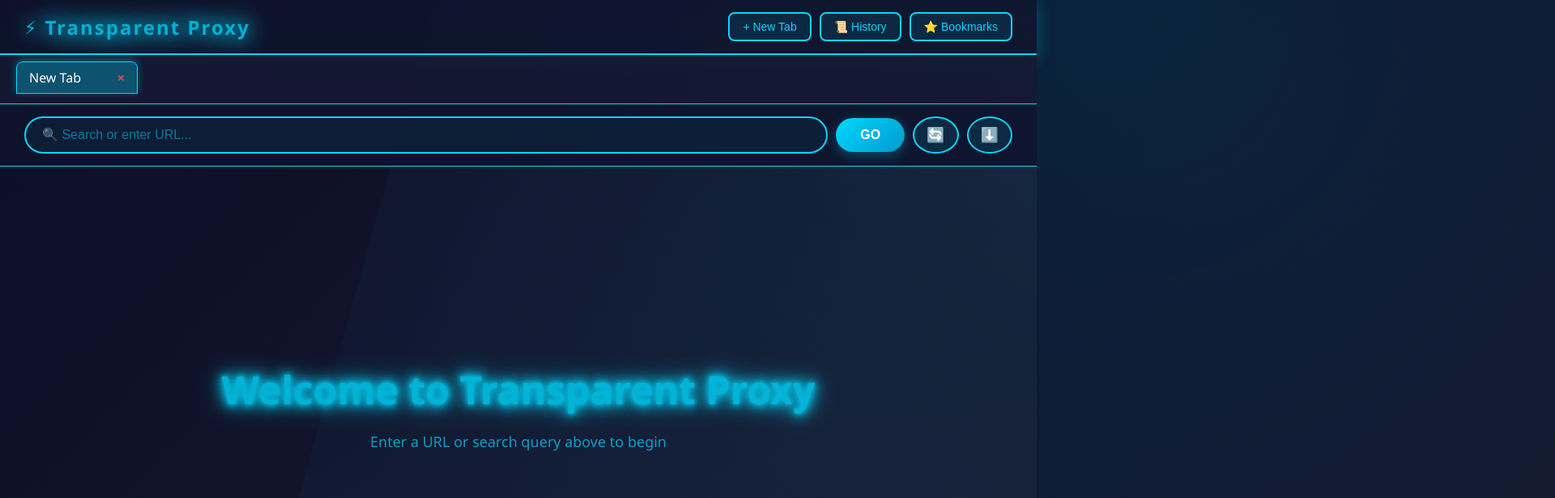
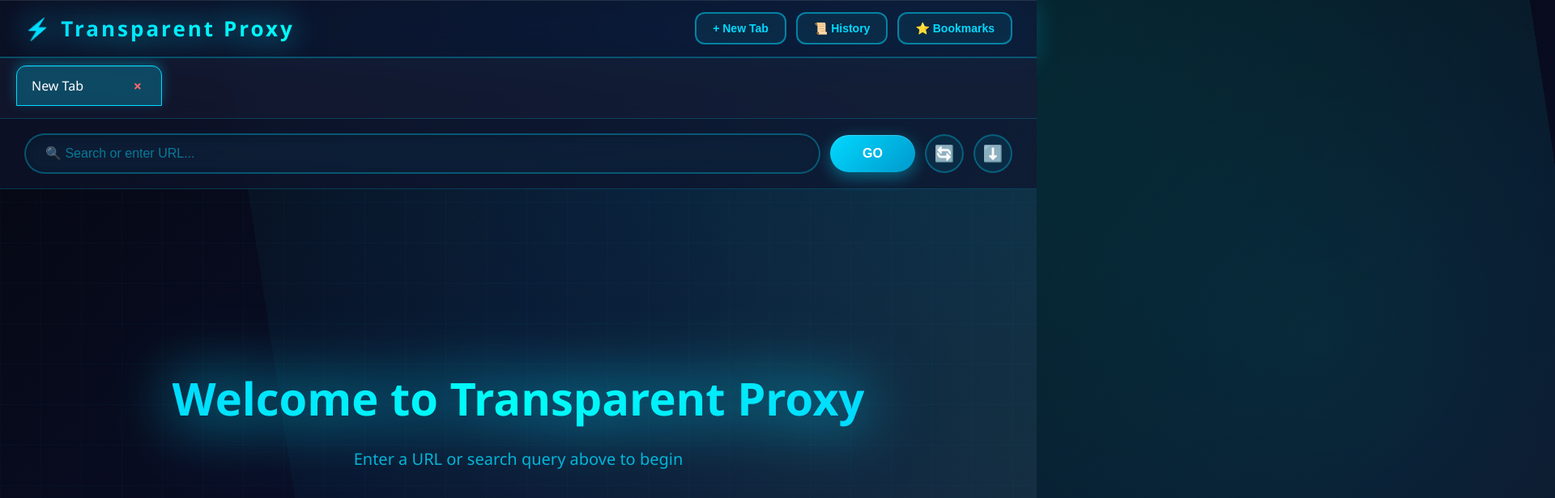
Before and after one commit to kotopiro/Transparent-Proxy, a plain HTML site: page index.html in a window 1280 px wide. Shown: the top 616 px of the page at 81% size, 1920 px wide, since content can reach past the window. Drawn offline with Linux system fonts and the light colour scheme.

Commit message:
Update style.css

```diff
--- a/style.css
+++ b/style.css
@@ -4,9 +4,18 @@
     box-sizing: border-box;
 }
 
+:root {
+    --primary: #00d9ff;
+    --primary-dark: #0099cc;
+    --bg-dark: #0a0e27;
+    --bg-darker: #05070f;
+    --glass-bg: rgba(15, 20, 45, 0.7);
+    --glass-border: rgba(0, 217, 255, 0.3);
+}
+
 body {
-    font-family: 'Segoe UI', Tahoma, Geneva, Verdana, sans-serif;
-    background: linear-gradient(135deg, #0a0e27 0%, #1a1a2e 100%);
+    font-family: 'Segoe UI', system-ui, -apple-system, sans-serif;
+    background: linear-gradient(135deg, var(--bg-darker) 0%, var(--bg-dark) 50%, #1a1a2e 100%);
     color: #fff;
     height: 100vh;
     overflow: hidden;
@@ -15,16 +24,17 @@ body {
     position: relative;
 }
 
-/* 背景アニメーション */
+/* パーティクル背景 */
 body::before {
     content: '';
     position: absolute;
     width: 200%;
     height: 200%;
     background:
-        radial-gradient(circle at 20% 50%, rgba(0, 217, 255, 0.1) 0%, transparent 50%),
-        radial-gradient(circle at 80% 80%, rgba(0, 150, 255, 0.1) 0%, transparent 50%);
-    animation: bgFloat 20s ease-in-out infinite;
+        radial-gradient(circle at 20% 50%, rgba(0, 217, 255, 0.15) 0%, transparent 50%),
+        radial-gradient(circle at 80% 80%, rgba(0, 150, 255, 0.1) 0%, transparent 50%),
+        radial-gradient(circle at 40% 20%, rgba(0, 255, 200, 0.08) 0%, transparent 40%);
+    animation: bgFloat 25s ease-in-out infinite;
     pointer-events: none;
     z-index: 0;
 }
@@ -35,23 +45,41 @@ body::before {
     66% { transform: translate(5%, 5%) rotate(240deg); }
 }
 
-/* すべてのコンテンツを前面に */
-header, .tab-bar, .url-bar, .content-area {
+/* グリッド背景 */
+body::after {
+    content: '';
+    position: absolute;
+    top: 0;
+    left: 0;
+    right: 0;
+    bottom: 0;
+    background-image:
+        linear-gradient(rgba(0, 217, 255, 0.03) 1px, transparent 1px),
+        linear-gradient(90deg, rgba(0, 217, 255, 0.03) 1px, transparent 1px);
+    background-size: 50px 50px;
+    pointer-events: none;
+    z-index: 0;
+}
+
+header, .tab-bar, .url-bar, .content-area, .side-panel, .status-bar {
     position: relative;
     z-index: 1;
 }
 
-/* ネオンヘッダー */
+/* グラスモーフィズムヘッダー */
 .neon-header {
-    background: rgba(15, 20, 45, 0.8);
-    backdrop-filter: blur(10px);
-    border-bottom: 2px solid #00d9ff;
+    background: var(--glass-bg);
+    backdrop-filter: blur(20px) saturate(180%);
+    -webkit-backdrop-filter: blur(20px) saturate(180%);
+    border-bottom: 2px solid var(--glass-border);
     padding: 15px 30px;
     display: flex;
     justify-content: space-between;
     align-items: center;
-    box-shadow: 0 4px 20px rgba(0, 217, 255, 0.3);
-    animation: slideDown 0.5s ease-out;
+    box-shadow:
+        0 4px 30px rgba(0, 217, 255, 0.2),
+        inset 0 1px 0 rgba(255, 255, 255, 0.1);
+    animation: slideDown 0.6s cubic-bezier(0.4, 0, 0.2, 1);
 }
 
 @keyframes slideDown {
@@ -66,40 +94,43 @@ header, .tab-bar, .url-bar, .content-area {
 }
 
 .logo {
-    font-size: 24px;
-    font-weight: bold;
-    color: #00d9ff;
-    text-shadow: 0 0 10px #00d9ff, 0 0 20px #00d9ff;
-    letter-spacing: 2px;
-    animation: pulse 2s ease-in-out infinite;
+    font-size: 26px;
+    font-weight: 900;
+    background: linear-gradient(135deg, var(--primary) 0%, #00fff7 100%);
+    -webkit-background-clip: text;
+    -webkit-text-fill-color: transparent;
+    background-clip: text;
+    letter-spacing: 3px;
+    animation: logoGlow 3s ease-in-out infinite;
+    filter: drop-shadow(0 0 10px rgba(0, 217, 255, 0.5));
 }
 
-@keyframes pulse {
+@keyframes logoGlow {
     0%, 100% {
-        opacity: 1;
-        text-shadow: 0 0 10px #00d9ff, 0 0 20px #00d9ff;
+        filter: drop-shadow(0 0 10px rgba(0, 217, 255, 0.5));
     }
     50% {
-        opacity: 0.8;
-        text-shadow: 0 0 20px #00d9ff, 0 0 30px #00d9ff, 0 0 40px #00d9ff;
+        filter: drop-shadow(0 0 20px rgba(0, 217, 255, 0.8)) drop-shadow(0 0 30px rgba(0, 217, 255, 0.4));
     }
 }
 
 .controls {
     display: flex;
-    gap: 10px;
+    gap: 12px;
 }
 
+/* グラスボタン */
 .neon-btn {
     background: rgba(0, 217, 255, 0.1);
-    border: 2px solid #00d9ff;
-    color: #00d9ff;
-    padding: 8px 16px;
-    border-radius: 8px;
+    backdrop-filter: blur(10px);
+    border: 2px solid rgba(0, 217, 255, 0.5);
+    color: var(--primary);
+    padding: 10px 20px;
+    border-radius: 12px;
     cursor: pointer;
     font-size: 14px;
-    transition: all 0.3s ease;
-    backdrop-filter: blur(5px);
+    font-weight: 600;
+    transition: all 0.4s cubic-bezier(0.4, 0, 0.2, 1);
     position: relative;
     overflow: hidden;
 }
@@ -112,36 +143,51 @@ header, .tab-bar, .url-bar, .content-area {
     width: 0;
     height: 0;
     border-radius: 50%;
-    background: rgba(0, 217, 255, 0.3);
+    background: radial-gradient(circle, rgba(0, 217, 255, 0.4), transparent);
     transform: translate(-50%, -50%);
     transition: width 0.6s, height 0.6s;
 }
 
 .neon-btn:hover::before {
-    width: 300px;
-    height: 300px;
+    width: 400px;
+    height: 400px;
 }
 
 .neon-btn:hover {
     background: rgba(0, 217, 255, 0.2);
-    box-shadow: 0 0 15px rgba(0, 217, 255, 0.5);
-    transform: translateY(-2px);
+    border-color: var(--primary);
+    box-shadow:
+        0 0 20px rgba(0, 217, 255, 0.4),
+        0 0 40px rgba(0, 217, 255, 0.2),
+        inset 0 0 20px rgba(0, 217, 255, 0.1);
+    transform: translateY(-3px);
 }
 
 .neon-btn:active {
-    transform: translateY(0);
-    box-shadow: 0 0 10px rgba(0, 217, 255, 0.3);
+    transform: translateY(-1px);
 }
 
 /* タブバー */
 .tab-bar {
-    background: rgba(20, 25, 50, 0.9);
-    padding: 10px 20px;
+    background: rgba(20, 25, 50, 0.8);
+    backdrop-filter: blur(15px);
+    padding: 12px 20px;
     display: flex;
-    gap: 10px;
+    gap: 12px;
     overflow-x: auto;
-    border-bottom: 1px solid #00d9ff;
+    border-bottom: 1px solid rgba(0, 217, 255, 0.2);
     animation: fadeIn 0.5s ease-out;
+    scrollbar-width: thin;
+    scrollbar-color: var(--primary) transparent;
+}
+
+.tab-bar::-webkit-scrollbar {
+    height: 6px;
+}
+
+.tab-bar::-webkit-scrollbar-thumb {
+    background: var(--primary);
+    border-radius: 3px;
 }
 
 @keyframes fadeIn {
@@ -150,63 +196,76 @@ header, .tab-bar, .url-bar, .content-area {
 }
 
 .tab {
-    background: rgba(0, 217, 255, 0.1);
-    border: 1px solid #00d9ff;
-    padding: 8px 15px;
-    border-radius: 8px 8px 0 0;
+    background: rgba(0, 217, 255, 0.08);
+    backdrop-filter: blur(10px);
+    border: 1px solid rgba(0, 217, 255, 0.3);
+    padding: 10px 18px;
+    border-radius: 12px 12px 0 0;
     cursor: pointer;
     display: flex;
     align-items: center;
-    gap: 8px;
-    min-width: 150px;
-    transition: all 0.3s ease;
-    animation: tabSlideIn 0.3s ease-out;
+    gap: 10px;
+    min-width: 180px;
+    max-width: 250px;
+    transition: all 0.3s cubic-bezier(0.4, 0, 0.2, 1);
+    animation: tabSlideIn 0.4s cubic-bezier(0.4, 0, 0.2, 1);
+    white-space: nowrap;
+    overflow: hidden;
 }
 
 @keyframes tabSlideIn {
     from {
-        transform: translateX(-20px);
+        transform: translateX(-30px) scale(0.9);
         opacity: 0;
     }
     to {
-        transform: translateX(0);
+        transform: translateX(0) scale(1);
         opacity: 1;
     }
 }
 
 .tab.active {
-    background: rgba(0, 217, 255, 0.3);
-    box-shadow: 0 -2px 10px rgba(0, 217, 255, 0.4);
-    transform: translateY(-2px);
+    background: rgba(0, 217, 255, 0.25);
+    border-color: var(--primary);
+    box-shadow:
+        0 -4px 15px rgba(0, 217, 255, 0.3),
+        inset 0 1px 0 rgba(255, 255, 255, 0.1);
+    transform: translateY(-3px);
 }
 
 .tab:hover:not(.active) {
-    background: rgba(0, 217, 255, 0.2);
-    transform: translateY(-1px);
+    background: rgba(0, 217, 255, 0.15);
+    border-color: rgba(0, 217, 255, 0.5);
+    transform: translateY(-2px);
 }
 
 .tab-close {
     margin-left: auto;
-    color: #ff4444;
+    color: #ff6b6b;
+    font-size: 18px;
     font-weight: bold;
     cursor: pointer;
     transition: all 0.3s ease;
+    padding: 2px 6px;
+    border-radius: 4px;
 }
 
 .tab-close:hover {
     color: #ff0000;
-    transform: scale(1.3);
+    background: rgba(255, 0, 0, 0.2);
+    transform: scale(1.3) rotate(90deg);
 }
 
 /* URLバー */
 .url-bar {
-    background: rgba(15, 20, 45, 0.9);
-    padding: 15px 30px;
+    background: var(--glass-bg);
+    backdrop-filter: blur(20px);
+    padding: 18px 30px;
     display: flex;
-    gap: 10px;
+    gap: 12px;
     align-items: center;
-    border-bottom: 1px solid #00d9ff;
-    animation: slideUp 0.5s ease-out;
+    border-bottom: 1px solid rgba(0, 217, 255, 0.2);
+    animation: slideUp 0.6s cubic-bezier(0.4, 0, 0.2, 1);
 }
 
 @keyframes slideUp {
@@ -223,18 +282,24 @@ header, .tab-bar, .url-bar, .content-area {
 #urlInput {
     flex: 1;
     background: rgba(0, 217, 255, 0.05);
-    border: 2px solid #00d9ff;
+    backdrop-filter: blur(10px);
+    border: 2px solid rgba(0, 217, 255, 0.3);
     color: #fff;
-    padding: 12px 20px;
-    border-radius: 25px;
+    padding: 14px 24px;
+    border-radius: 30px;
     font-size: 16px;
     outline: none;
-    transition: all 0.3s ease;
+    transition: all 0.4s cubic-bezier(0.4, 0, 0.2, 1);
+    box-shadow: inset 0 2px 10px rgba(0, 0, 0, 0.2);
 }
 
 #urlInput:focus {
-    box-shadow: 0 0 20px rgba(0, 217, 255, 0.4);
+    border-color: var(--primary);
     background: rgba(0, 217, 255, 0.1);
+    box-shadow:
+        0 0 0 4px rgba(0, 217, 255, 0.1),
+        0 0 30px rgba(0, 217, 255, 0.3),
+        inset 0 2px 10px rgba(0, 0, 0, 0.2);
     transform: scale(1.02);
 }
 
@@ -243,16 +308,18 @@ header, .tab-bar, .url-bar, .content-area {
 }
 
 .go-btn {
-    background: linear-gradient(135deg, #00d9ff 0%, #0099cc 100%);
+    background: linear-gradient(135deg, var(--primary) 0%, var(--primary-dark) 100%);
     border: none;
     color: #fff;
-    padding: 12px 30px;
-    border-radius: 25px;
+    padding: 14px 40px;
+    border-radius: 30px;
     cursor: pointer;
-    font-weight: bold;
+    font-weight: 700;
     font-size: 16px;
-    transition: all 0.3s ease;
-    box-shadow: 0 4px 15px rgba(0, 217, 255, 0.3);
+    transition: all 0.4s cubic-bezier(0.4, 0, 0.2, 1);
+    box-shadow:
+        0 6px 20px rgba(0, 217, 255, 0.4),
+        inset 0 1px 0 rgba(255, 255, 255, 0.2);
     position: relative;
     overflow: hidden;
 }
@@ -260,47 +327,57 @@ header, .tab-bar, .url-bar, .content-area {
 .go-btn::after {
     content: '→';
     position: absolute;
-    right: -20px;
+    right: -30px;
     top: 50%;
     transform: translateY(-50%);
     opacity: 0;
-    transition: all 0.3s ease;
+    transition: all 0.4s cubic-bezier(0.4, 0, 0.2, 1);
+    font-size: 20px;
+}
+
+.go-btn:hover {
+    transform: translateY(-3px);
+    box-shadow:
+        0 10px 30px rgba(0, 217, 255, 0.6),
+        inset 0 1px 0 rgba(255, 255, 255, 0.3);
+    padding-right: 50px;
 }
 
 .go-btn:hover::after {
-    right: 10px;
+    right: 15px;
     opacity: 1;
 }
 
-.go-btn:hover {
-    transform: translateY(-2px);
-    box-shadow: 0 6px 20px rgba(0, 217, 255, 0.5);
-    padding-right: 40px;
-}
-
 .go-btn:active {
-    transform: translateY(0);
+    transform: translateY(-1px);
 }
 
 .icon-btn {
     background: rgba(0, 217, 255, 0.1);
-    border: 2px solid #00d9ff;
-    color: #00d9ff;
-    padding: 10px 15px;
+    backdrop-filter: blur(10px);
+    border: 2px solid rgba(0, 217, 255, 0.3);
+    color: var(--primary);
+    padding: 12px;
     border-radius: 50%;
     cursor: pointer;
-    font-size: 18px;
-    transition: all 0.3s ease;
+    font-size: 20px;
+    transition: all 0.4s cubic-bezier(0.4, 0, 0.2, 1);
+    width: 48px;
+    height: 48px;
+    display: flex;
+    align-items: center;
+    justify-content: center;
 }
 
 .icon-btn:hover {
     background: rgba(0, 217, 255, 0.2);
-    transform: scale(1.1) rotate(15deg);
-    box-shadow: 0 0 15px rgba(0, 217, 255, 0.5);
+    border-color: var(--primary);
+    transform: scale(1.15) rotate(15deg);
+    box-shadow: 0 0 25px rgba(0, 217, 255, 0.5);
 }
 
 .icon-btn:active {
-    transform: scale(0.95) rotate(0deg);
+    transform: scale(1.05) rotate(0deg);
 }
 
 /* コンテンツエリア */
@@ -317,62 +394,51 @@ header, .tab-bar, .url-bar, .content-area {
     justify-content: center;
     height: 100%;
     text-align: center;
-    animation: welcomeFade 1s ease-out;
+    animation: welcomeFade 1.2s cubic-bezier(0.4, 0, 0.2, 1);
 }
 
 @keyframes welcomeFade {
     from {
         opacity: 0;
-        transform: scale(0.9);
+        transform: scale(0.95) translateY(20px);
     }
     to {
         opacity: 1;
-        transform: scale(1);
+        transform: scale(1) translateY(0);
     }
 }
 
 .neon-text {
-    font-size: 48px;
-    color: #00d9ff;
-    text-shadow:
-        0 0 10px #00d9ff,
-        0 0 20px #00d9ff,
-        0 0 30px #00d9ff,
-        0 0 40px #00d9ff;
-    animation: neonPulse 2s ease-in-out infinite;
-    margin-bottom: 20px;
+    font-size: 56px;
+    font-weight: 900;
+    background: linear-gradient(135deg, var(--primary) 0%, #00fff7 50%, var(--primary) 100%);
+    -webkit-background-clip: text;
+    -webkit-text-fill-color: transparent;
+    background-clip: text;
+    animation: neonPulse 3s ease-in-out infinite;
+    margin-bottom: 24px;
+    filter: drop-shadow(0 0 30px rgba(0, 217, 255, 0.6));
 }
 
 @keyframes neonPulse {
     0%, 100% {
-        opacity: 1;
-        text-shadow:
-            0 0 10px #00d9ff,
-            0 0 20px #00d9ff,
-            0 0 30px #00d9ff,
-            0 0 40px #00d9ff;
+        filter: drop-shadow(0 0 20px rgba(0, 217, 255, 0.6));
     }
     50% {
-        opacity: 0.8;
-        text-shadow:
-            0 0 5px #00d9ff,
-            0 0 10px #00d9ff,
-            0 0 15px #00d9ff,
-            0 0 20px #00d9ff,
-            0 0 35px #00d9ff;
+        filter: drop-shadow(0 0 40px rgba(0, 217, 255, 0.9)) drop-shadow(0 0 60px rgba(0, 217, 255, 0.5));
     }
 }
 
 .welcome-screen p {
-    font-size: 18px;
-    color: rgba(0, 217, 255, 0.7);
-    animation: fadeInDelay 1s ease-out 0.5s both;
+    font-size: 20px;
+    color: rgba(0, 217, 255, 0.8);
+    animation: fadeInDelay 1s ease-out 0.6s both;
 }
 
 @keyframes fadeInDelay {
     from {
         opacity: 0;
-        transform: translateY(10px);
+        transform: translateY(15px);
     }
     to {
         opacity: 1;
@@ -385,7 +451,7 @@ iframe {
     height: 100%;
     border: none;
     background: #fff;
-    animation: iframeLoad 0.5s ease-out;
+    animation: iframeLoad 0.5s cubic-bezier(0.4, 0, 0.2, 1);
 }
 
 @keyframes iframeLoad {
@@ -399,7 +465,7 @@ iframe {
     }
 }
 
-/* ローディングアニメーション */
+/* ローディング */
 .loading {
     position: absolute;
     top: 50%;
@@ -410,13 +476,14 @@ iframe {
 }
 
 .loading-spinner {
-    width: 60px;
-    height: 60px;
-    border: 4px solid rgba(0, 217, 255, 0.2);
-    border-top: 4px solid #00d9ff;
+    width: 70px;
+    height: 70px;
+    border: 5px solid rgba(0, 217, 255, 0.2);
+    border-top: 5px solid var(--primary);
     border-radius: 50%;
-    animation: spin 1s linear infinite;
-    margin: 0 auto 20px;
+    animation: spin 0.8s linear infinite;
+    margin: 0 auto 24px;
+    filter: drop-shadow(0 0 10px rgba(0, 217, 255, 0.5));
 }
 
 @keyframes spin {
@@ -424,26 +491,27 @@ iframe {
 }
 
 .loading-text {
-    color: #00d9ff;
-    font-size: 16px;
+    color: var(--primary);
+    font-size: 18px;
+    font-weight: 600;
     animation: pulse 2s ease-in-out infinite;
 }
 
-/* 履歴・ブックマークパネル */
+/* サイドパネル */
 .side-panel {
     position: fixed;
     top: 0;
-    right: -400px;
-    width: 400px;
+    right: -450px;
+    width: 450px;
     height: 100vh;
     background: rgba(15, 20, 45, 0.95);
-    backdrop-filter: blur(10px);
-    border-left: 2px solid #00d9ff;
-    box-shadow: -5px 0 20px rgba(0, 0, 0, 0.5);
+    backdrop-filter: blur(30px);
+    border-left: 2px solid rgba(0, 217, 255, 0.3);
+    box-shadow: -10px 0 40px rgba(0, 0, 0, 0.5);
     z-index: 1000;
-    transition: right 0.3s ease;
+    transition: right 0.4s cubic-bezier(0.4, 0, 0.2, 1);
     overflow-y: auto;
-    padding: 20px;
+    padding: 30px;
 }
 
 .side-panel.open {
@@ -451,58 +519,83 @@ iframe {
 }
 
 .side-panel h2 {
-    color: #00d9ff;
-    margin-bottom: 20px;
-    text-shadow: 0 0 10px #00d9ff;
+    color: var(--primary);
+    margin-bottom: 24px;
+    font-size: 28px;
+    text-shadow: 0 0 15px rgba(0, 217, 255, 0.5);
 }
 
 .side-panel-close {
     position: absolute;
-    top: 20px;
-    right: 20px;
-    background: none;
-    border: none;
-    color: #00d9ff;
-    font-size: 24px;
+    top: 30px;
+    right: 30px;
+    background: rgba(0, 217, 255, 0.1);
+    border: 2px solid rgba(0, 217, 255, 0.3);
+    color: var(--primary);
+    font-size: 28px;
+    width: 45px;
+    height: 45px;
+    border-radius: 50%;
     cursor: pointer;
-    transition: all 0.3s ease;
+    transition: all 0.3s cubic-bezier(0.4, 0, 0.2, 1);
+    display: flex;
+    align-items: center;
+    justify-content: center;
 }
 
 .side-panel-close:hover {
-    transform: rotate(90deg);
+    transform: rotate(90deg) scale(1.1);
+    background: rgba(255, 0, 0, 0.2);
+    border-color: #ff4444;
     color: #ff4444;
 }
 
 .history-item, .bookmark-item {
-    background: rgba(0, 217, 255, 0.1);
-    border: 1px solid #00d9ff;
-    padding: 10px;
-    margin-bottom: 10px;
-    border-radius: 8px;
+    background: rgba(0, 217, 255, 0.08);
+    backdrop-filter: blur(10px);
+    border: 1px solid rgba(0, 217, 255, 0.3);
+    padding: 15px;
+    margin-bottom: 12px;
+    border-radius: 12px;
     cursor: pointer;
-    transition: all 0.3s ease;
+    transition: all 0.3s cubic-bezier(0.4, 0, 0.2, 1);
 }
 
 .history-item:hover, .bookmark-item:hover {
-    background: rgba(0, 217, 255, 0.2);
-    transform: translateX(-5px);
+    background: rgba(0, 217, 255, 0.15);
+    border-color: var(--primary);
+    transform: translateX(-8px);
+    box-shadow: 0 4px 20px rgba(0, 217, 255, 0.3);
+}
+
+/* ステータスバー */
+.status-bar {
+    background: rgba(15, 20, 45, 0.9);
+    backdrop-filter: blur(15px);
+    border-top: 1px solid rgba(0, 217, 255, 0.2);
+    padding: 8px 30px;
+    display: flex;
+    justify-content: space-between;
+    align-items: center;
+    font-size: 13px;
+    color: rgba(0, 217, 255, 0.7);
 }
 
 /* スクロールバー */
 ::-webkit-scrollbar {
-    width: 8px;
-    height: 8px;
+    width: 10px;
+    height: 10px;
 }
 
 ::-webkit-scrollbar-track {
-    background: rgba(0, 0, 0, 0.2);
+    background: rgba(0, 0, 0, 0.3);
 }
 
 ::-webkit-scrollbar-thumb {
-    background: #00d9ff;
-    border-radius: 4px;
+    background: linear-gradient(135deg, var(--primary), var(--primary-dark));
+    border-radius: 5px;
 }
 
 ::-webkit-scrollbar-thumb:hover {
-    background: #00a8cc;
+    background: var(--primary);
 }
```
